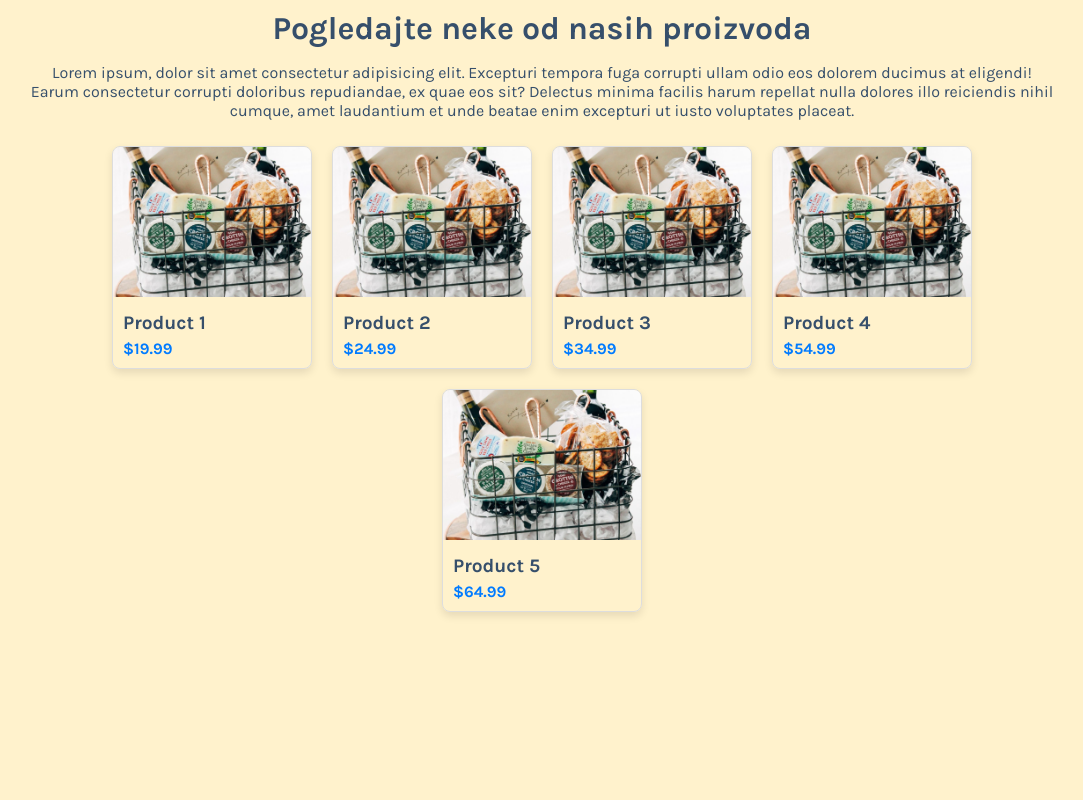
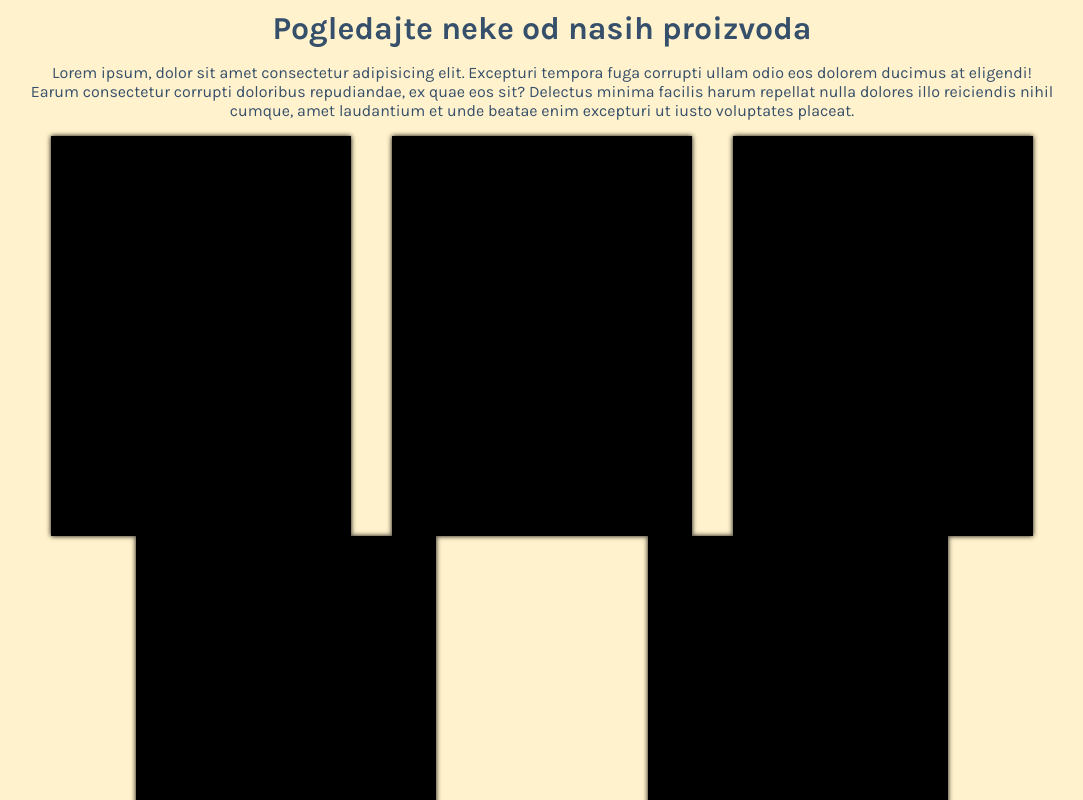
Before and after one commit to MilanJulinac42/gb-client, a Next.js app: page / in a window 1280 px wide. Shown: the part 640-1440 px from the top of the page, without its empty margins (98-1181 px from the left). Built offline with nearby package versions, Linux system fonts and the light colour scheme.

Commit message:
gb-80 added new card

```diff
--- a/components/card/Card.module.scss
+++ b/components/card/Card.module.scss
@@ -1,33 +1,116 @@
-.productCard {
-    border: 1px solid #ddd;
-    border-radius: 8px;
-    overflow: hidden;
-    margin: 10px;
-    width: 200px; /* Adjust as needed */
-    box-shadow: 0 4px 8px rgba(0, 0, 0, 0.1);
-    transition: transform 0.3s ease-in-out;
+$bg: #FEF5DF;
 
-    &:hover {
-      transform: scale(1.05);
-    }
+.container {
+  width: 300px;
+  height: 400px;
+
+  margin: auto;
+
+  background-color: black;
+  background-size: cover;
+  cursor: pointer;
+
+  -webkit-box-shadow: 0 0 5px #000;
+        box-shadow: 0 0 5px #000;
   }
 
-  .productImage {
-    width: 100%;
-    height: 150px; /* Adjust as needed */
-    object-fit: cover;
+.overlay {
+  width: 100%;
+  height: 100%;
+
+  display: flex;
+  flex-direction: column;
+  align-items: baseline;
+  gap: 32px;
+
+  text-align: left;
+
+  background: rgba(77, 77, 77, .9);
+  color: $bg;
+  opacity: 0;
+  transition: all 0.5s;
+}
+
+
+.items {
+  padding-left: 20px;
+  letter-spacing: 3px;
+}
+
+.head {
+  font-size: 30px;
+  line-height: 40px;
+  width: 50%;
+
+  transform: translateY(40px);
+  transition: all 0.7s;
+
+  hr {
+    display: block;
+    width: 0;
+
+    border: none;
+    border-bottom: solid 2px $bg;
+
+    position: absolute;
+    bottom: 0; left:20px;
+
+    transition: all .5s;
+  }
+}
+
+.price {
+  font-size: 22px;
+  line-height: 10px;
+  font-weight: bold;
+  opacity: 0;
+  transform: translateY(40px);
+  transition: all 0.7s;
+  display: flex;
+  flex-direction: column;
+  align-items: baseline;
+  gap: 16px;
+
+  .old {
+    text-decoration: line-through;
+    color: lighten(rgb(77, 77, 77),40%);
+  }
+}
+
+.cart {
+  font-size: 12px;
+  opacity: 0;
+  letter-spacing: 1px;
+  transform: translateY(40px);
+  transition: all 0.7s;
+  i {
+    font-size: 16px;
+  }
+  span {
+    margin-left: 10px;
+  }
+}
+
+.container:hover .overlay {
+  opacity: 1;
+  & .head {
+    transform: translateY(0px);
   }
 
-  .productInfo {
-    padding: 10px;
+  & hr {
+    width: 75px;
+    transition-delay: 0.4s;
   }
 
-  .productName {
-    font-size: 1.2rem;
-    margin-bottom: 5px;
+  & .price {
+    transform: translateY(0px);
+    transition-delay: 0.3s;
+    opacity: 1;
   }
 
-  .productPrice {
-    color: #007bff; /* Adjust to your brand color */
-    font-weight: bold;
+  & .cart {
+    transform: translateY(0px);
+    transition-delay: 0.6s;
+    opacity: 1;
   }
+}
--- a/components/card/Card.tsx
+++ b/components/card/Card.tsx
@@ -1,5 +1,8 @@
 import React from "react";
 import styles from "./Card.module.scss";
+import { faCartShopping } from "@fortawesome/free-solid-svg-icons";
+import { FontAwesomeIcon } from "@fortawesome/react-fontawesome";
+import classNames from "classnames";
 
 interface ProductCardProps {
   name: string;
@@ -9,11 +12,21 @@ interface ProductCardProps {
 
 const Card: React.FC<ProductCardProps> = ({ name, price, imageUrl }) => {
   return (
-    <div className={styles.productCard}>
-      <img src={imageUrl} alt={name} className={styles.productImage} />
-      <div className={styles.productInfo}>
-        <h3 className={styles.productName}>{name}</h3>
-        <p className={styles.productPrice}>${price.toFixed(2)}</p>
+    <div className={styles.container}>
+      <div className={styles.overlay}>
+        <div className={styles.items}></div>
+        <div className={classNames(styles.items, styles.head)}>
+          <p>Flower Embroidery Hoop Art</p>
+          <hr />
+        </div>
+        <div className={classNames(styles.items, styles.price)}>
+          <p className={styles.old}>$699</p>
+          <p className={styles.new}>$345</p>
+        </div>
+        <div className={classNames(styles.items, styles.cart)}>
+        <FontAwesomeIcon icon={faCartShopping}></FontAwesomeIcon>
+          <span>ADD TO CART</span>
+        </div>
       </div>
     </div>
   );
```
